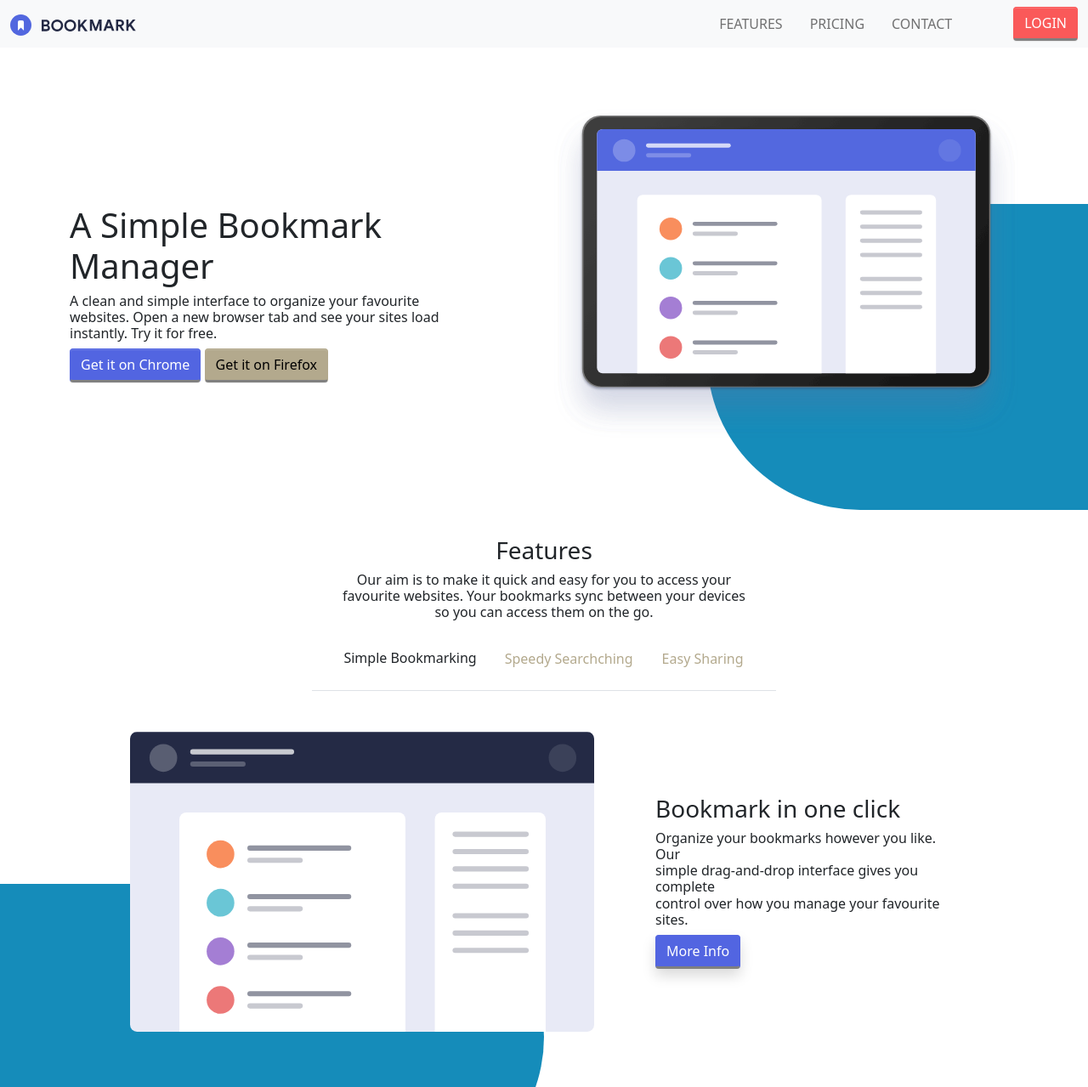
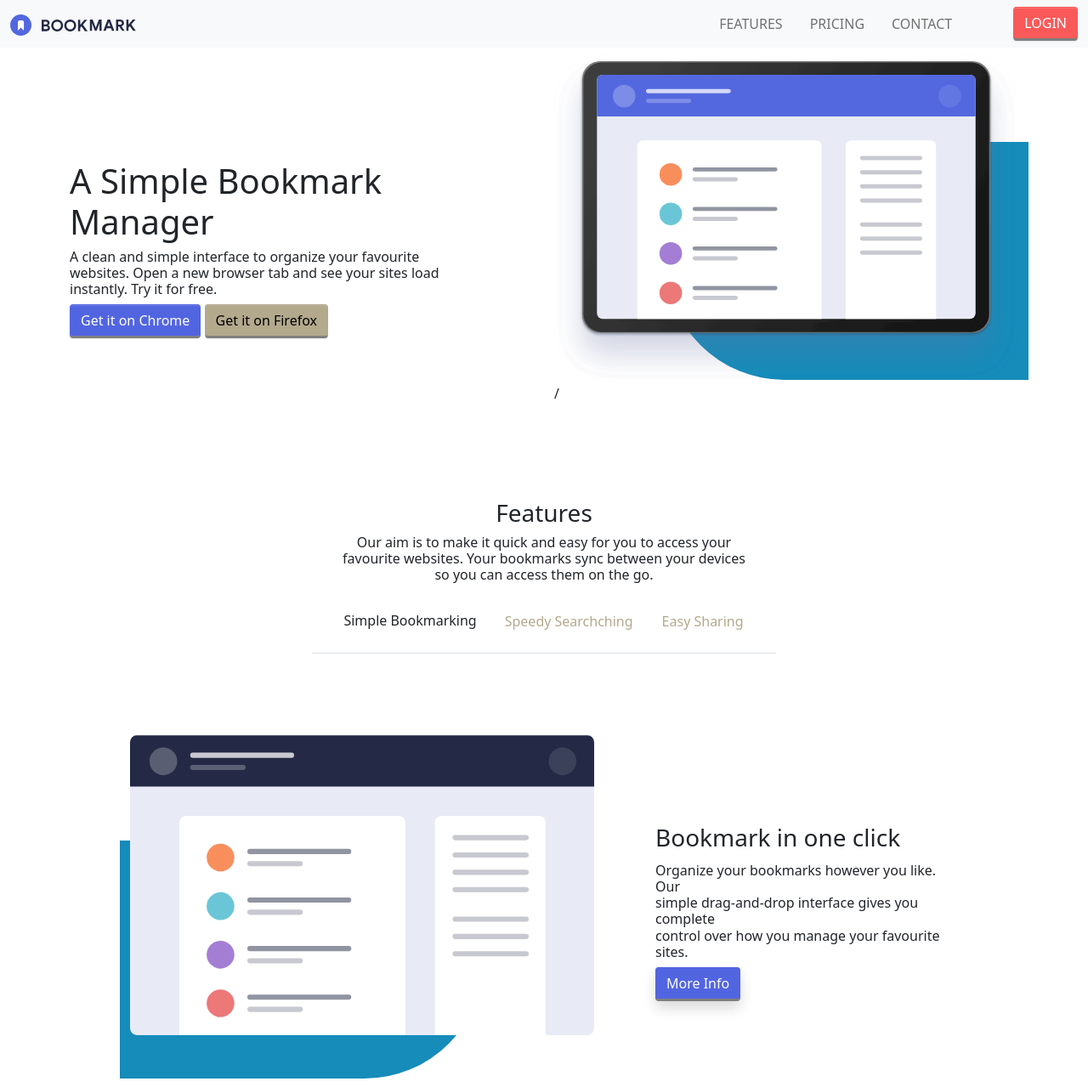
Before and after one commit to SaraPlanas/ITACADEMY-S2.BOOSTRAP-SASS, a website: page NIVEL1/index.html in a window 1280 px wide. Shown: the top 1279 px of the page at 85% size. Drawn offline with nearby package versions, Linux system fonts and the light colour scheme.

Commit message:
COMMIT NIVEL 1
FINALIZACIÓN DEL NIVEL 1 CON LAS ÚLTIMAS MODIFICACIONES

(PARA ENTREGAR)

```diff
--- a/NIVEL1/index.html
+++ b/NIVEL1/index.html
@@ -13,7 +13,7 @@
         <nav class="navbar navbar-expand-sm navbar-light bg-light fixed-top">
             <div class="container-fluid" id="barraNav">
                 <a class="navbar-brand" href="#">
-                    <img src="../IMAGES/Imagenes/logo-bookmark.svg" alt="" width="" height="">
+                    <img src="../images/imagenes/logo-bookmark.svg" alt="" width="" height="" />
                 </a>
                 <button class="navbar-toggler justify-content-end" type="button" data-bs-toggle="collapse" data-bs-target="#navbar-collapsable" aria-controls="navbar-collapsable" aria-expanded="false" aria-label="Toggle navigation">
                     <span class="navbar-toggler-icon"></span>
@@ -38,7 +38,6 @@
 
         </nav>
     </header>
-    <div class="overflow-auto mt-5 pt-3 ">
     <div class="container rounded mt-5 pt-3 pb-1 ">
         <div class="row justify-content-center ">
             <div class="col-lg-6 order-2 order-lg-1 text-lg-left align-self-center ">
@@ -54,18 +53,15 @@
                 <button type="button " class="btn btn-primary ">Get it on Chrome</button>
                 <button type="button " class="btn btn-success ">Get it on Firefox</button>
             </div>
-                <div class="col-lg-6 order-1 order-lg-2 align-self-center ">
+            <div class="col-lg-6 order-1 order-lg-2 align-self-center " style="position:relative">
                 <div class="boxShadowSpecialRight "></div>
-                    <img src="../IMAGES/Imagenes/illustration-hero.svg " width=100%>
-                    </img>
+                <img src="../images/imagenes/illustration-hero.svg " width=100%>/
             </div>
         </div>
 
-        </div>
-    </div>
-    <div class="overflow-auto ">
-        <div class="container rounded mt-5 pt-3 pb-5 ">
-            <div class="row justify-content-center ">
+
+
+        <div class="row justify-content-center mt-5 pt-3 pb-5">
             <div class="col-lg-6 order-1 order-lg-1 text-center align-self-center ">
                 <h3 class="mt-5 ">Features</h3>
                 <h6 class="fw-light ">
@@ -84,15 +80,15 @@
             </div>
         </div>
         <div class="row justify-content-center mt-5 ">
-                <div class="col-lg-6 order-1 order-lg-1 text-end align-items-center ms-auto me-lg-5 ">
+            <div class="col-lg-6 order-1 order-lg-1 text-end align-items-center ms-auto me-lg-5 " style="position:relative;">
                 <div class="boxShadowSpecialLeft "></div>
-                    <img src="../IMAGES/Imagenes/illustration-features-tab-1.svg " width="100% "></img>
+                <img src="../images/imagenes/illustration-features-tab-1.svg" width="100% " />
             </div>
             <div class="col-lg-4 order-2 order-lg-2 align-items-center align-self-center me-auto ">
-                    <h3 class="text-lg-start ">
+                <h3 class="text-lg-start mt-5 pt-3 pb-1">
                     Bookmark in one click
                 </h3>
-                    <h6 class="fw-light text-lg-start ">
+                <h6 class="fw-light text-lg-start  ">
                     Organize your bookmarks however you like. Our
                     <br class="d-none d-lg-inline "> simple drag-and-drop interface gives you complete
                     <br class="d-none d-lg-inline "> control over how you manage your favourite sites.
@@ -100,11 +96,9 @@
                 <button type="button " class="btn btn-primary shadow ">More Info</button>
             </div>
         </div>
-        </div>
-    </div>
-    <div class="overflow-auto mt-5 pt-3 ">
-        <div class="container rounded mt-5 pt-3 pb-1 ">
-            <div class="row justify-content-center ">
+
+
+        <div class="row justify-content-center mt-5 pt-3 pb-1 ">
             <div class="col-lg-6 text-center me-5 ms-5 ">
                 <h3>Download the extension</h3>
                 <h6 class="fw-light ">
@@ -116,7 +110,7 @@
             <div class="row justify-content-center mt-5 pb-5 ">
                 <div class="card-group ">
                     <div class="card p-3 bg-light me-1 ms-1 mt-1 pt-1 text-center ">
-                            <img src="../IMAGES/Imagenes/logo-chrome.svg " class="card-img-top w-50 align-self-center ">
+                        <img src="../images/imagenes/logo-chrome.svg " class="card-img-top w-50 align-self-center " />
                         <div class="card-body ">
                             <h5 class="card-title mt-1 pt-1 ">Add to Chrome</h5>
                             <h6 class="card-text fw-light mt-1 pt-1 ">Minimum version 62</h6>
@@ -124,7 +118,7 @@
                         </div>
                     </div>
                     <div class="card p-3 me-1 ms-1 mt-4 pt-4 text-center bg-light ">
-                            <img src="../IMAGES/Imagenes/logo-firefox.svg " class="card-img-top w-50 align-self-center ">
+                        <img src="../images/imagenes/logo-firefox.svg " class="card-img-top w-50 align-self-center " />
                         <div class="card-body ">
                             <h5 class="card-title mt-1 pt-1 ">Add to Firefox</h5>
                             <h6 class="card-text fw-light mt-1 pt-1 ">Minimum version 55</h6>
@@ -132,7 +126,7 @@
                         </div>
                     </div>
                     <div class="card p-3 me-1 ms-1 mt-5 pt-5 text-center bg-light ">
-                            <img src="../IMAGES/Imagenes/logo-opera.svg " class="card-img-top w-50 align-self-center ">
+                        <img src="../images/imagenes/logo-opera.svg " class="card-img-top w-50 align-self-center " />
                         <div class="card-body ">
                             <h5 class="card-title mt-1 pt-1 ">Add to Opera</h5>
                             <h6 class="card-text fw-light mt-1 pt-1 ">Minimum version 46</h6>
@@ -142,10 +136,8 @@
                 </div>
             </div>
         </div>
-        </div>
-    </div>
-    <div class="overflow-auto ">
-        <div class="container rounded mt-5 ">
+
+
         <div class="row justify-content-center ">
             <div class="col-lg-6 text-center align-self-center ">
                 <h3 class="mt-5 ">Frequently Asked Questions</h3>
@@ -204,7 +196,6 @@
             </div>
         </div>
     </div>
-    </div>
 
 </body>
 
--- a/sass/styles.css
+++ b/sass/styles.css
@@ -4,11 +4,11 @@
     -moz-border-radius: 200px 0px 0px 200px;
     background: #158cba;
     display: block;
-    height: 45%;
+    height: 280px;
     position: absolute;
-    top: 30%;
-    left: 65%;
-    width: 35%;
+    top: 25%;
+    right: 0;
+    width: 75%;
     z-index: -1;
 }
 
@@ -18,11 +18,11 @@
     -moz-border-radius: 0px 200px 200px 0px;
     background: #158cba;
     display: block;
-    height: 45%;
+    height: 280px;
     position: absolute;
-    top: 130%;
-    left: 0%;
-    width: 50%;
+    top: 35%;
+    left: 0;
+    width: 75%;
     z-index: -1;
 }
 
```
Lines whose indentation alone changed are shown as unchanged.
